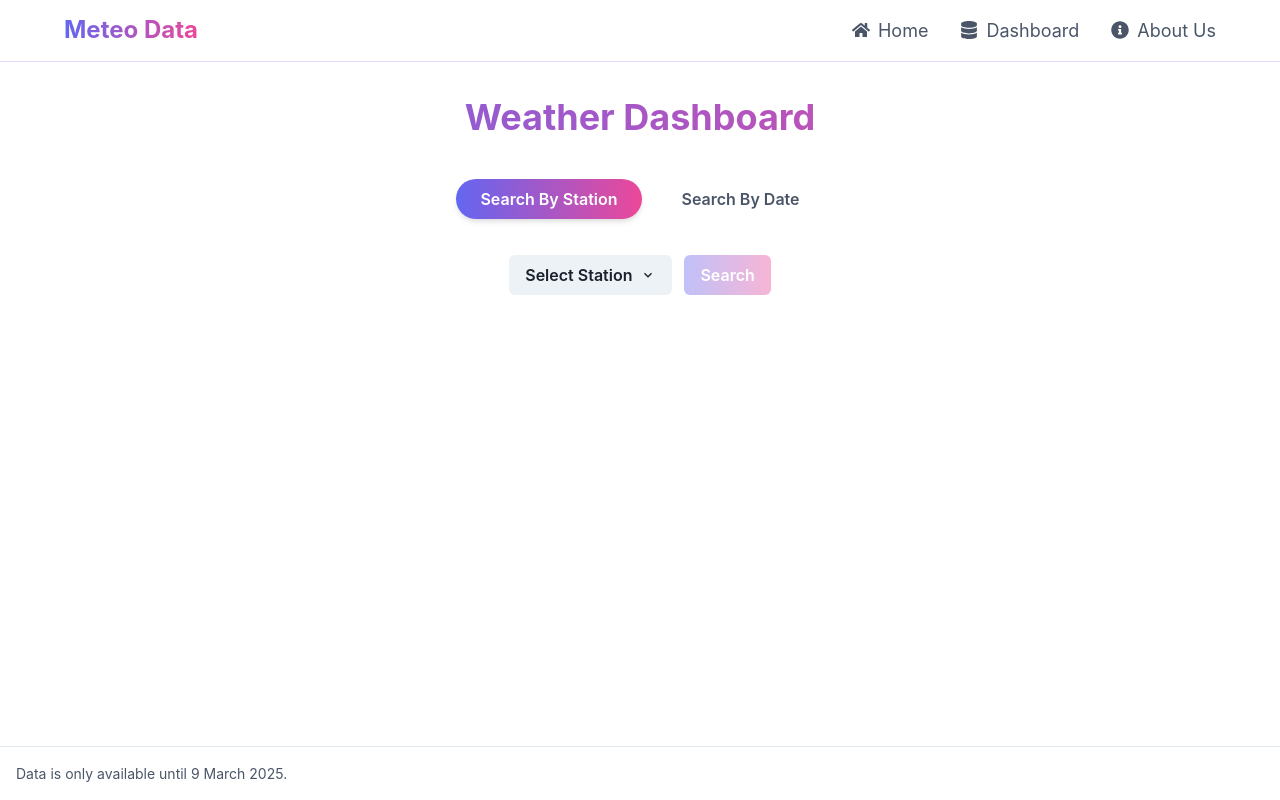
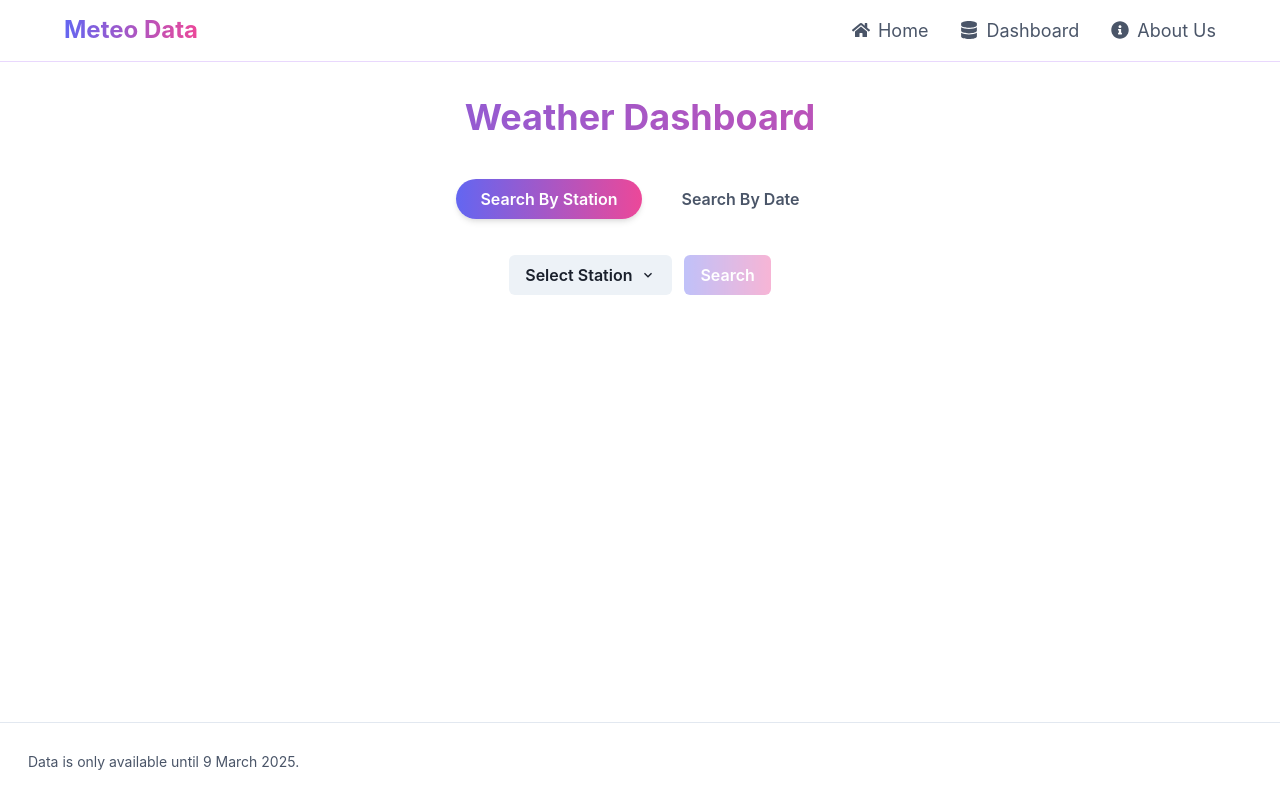
Before and after one commit to MeteoDataApp/Frontend, a React (Vite) app in the folder client/: page /dashboard in a window 1280 px wide. Built offline with nearby package versions, Linux system fonts and the light colour scheme.

Commit message:
[Enhancement] - Fixed footer size not consistent issue

```diff
--- a/client/src/pages/Dashboard.jsx
+++ b/client/src/pages/Dashboard.jsx
@@ -379,7 +379,7 @@ const Dashboard = () => {
                 justifyContent="space-between"
                 px={4}
             >
-                <Text fontSize="sm" color="gray.600" mt={activeTab === "date" ? 2 : 0}>
+                <Text fontSize="sm" color="gray.600" alignContent={{ base: 'center', md: 'left' }} p={3}>
                     Data is only available until 9 March 2025.
                 </Text>
                 {activeTab === "date" && data.length > 0 && (
```
